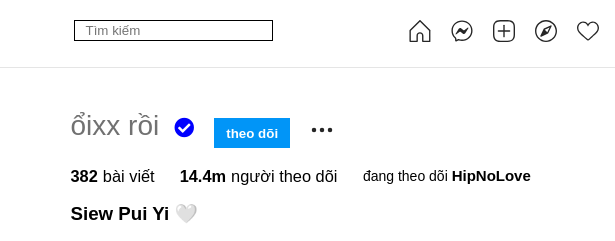
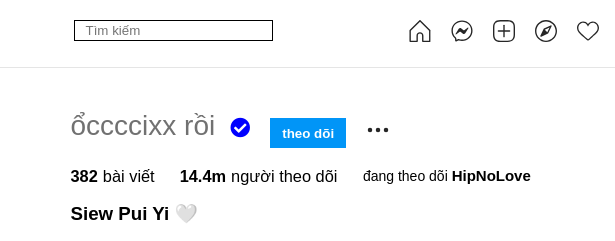
Before and after one commit to TheTaiDev/instagram_page, a plain HTML site: page index.html in a window 1280 px wide. Shown: the top 241 px of the page, 403-1018 px from the left. Drawn offline with Linux system fonts and the light colour scheme.

Commit message:
Update index.html

```diff
--- a/index.html
+++ b/index.html
@@ -147,7 +147,7 @@
           </div>
           <div class="profile_title l-8 m-4 c-10.5">
             <div class="title_name">
-              <a href="" class="title_name_link">ổixx rồi</a>
+              <a href="" class="title_name_link">ổccccixx rồi</a>
               <i class="info__heading-name-icon fas fa-check-circle"></i>
               <button class="button_inbox">theo dõi</button>
               <svg
```
